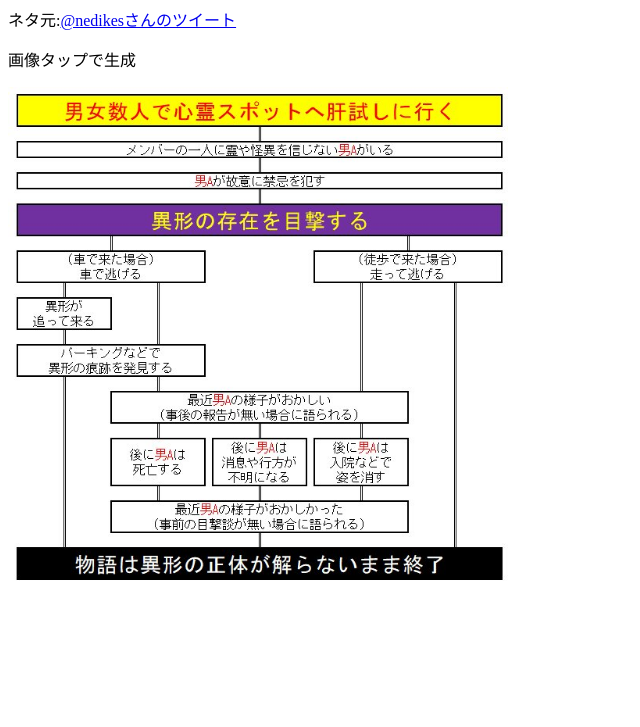
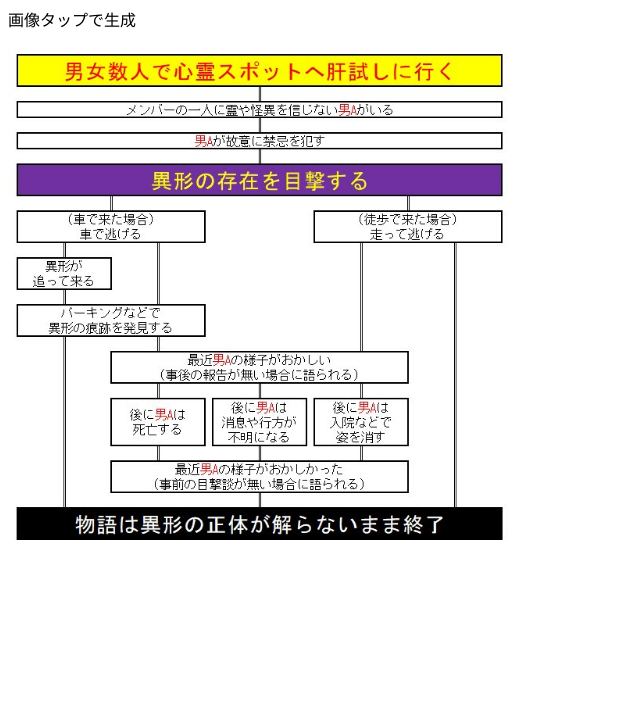
Before and after one commit to gyaaaaaaaaaaaa/generator, a plain HTML site: page index.html in a window 1280 px wide. Shown: the part 73-800 px from the top of the page, without its empty margins (0-640 px from the left). Drawn offline with Linux system fonts and the light colour scheme.

Commit message:
first commit

```diff
--- a/index.html
+++ b/index.html
@@ -7,7 +7,6 @@
 <body>
 <script src="main.js"></script>
 <h1>generator</h1>
-<p>ネタ元:<a href=”https://twitter.com/nedikes/status/897447984463396865” target=”_blank”>@nedikesさんのツイート</a></p>
 <p>画像タップで生成</p>
 <img width="500" onclick="generator()" src="7145c379.jpg" />
   <div class="scene" id="scene_1"></div>
```
